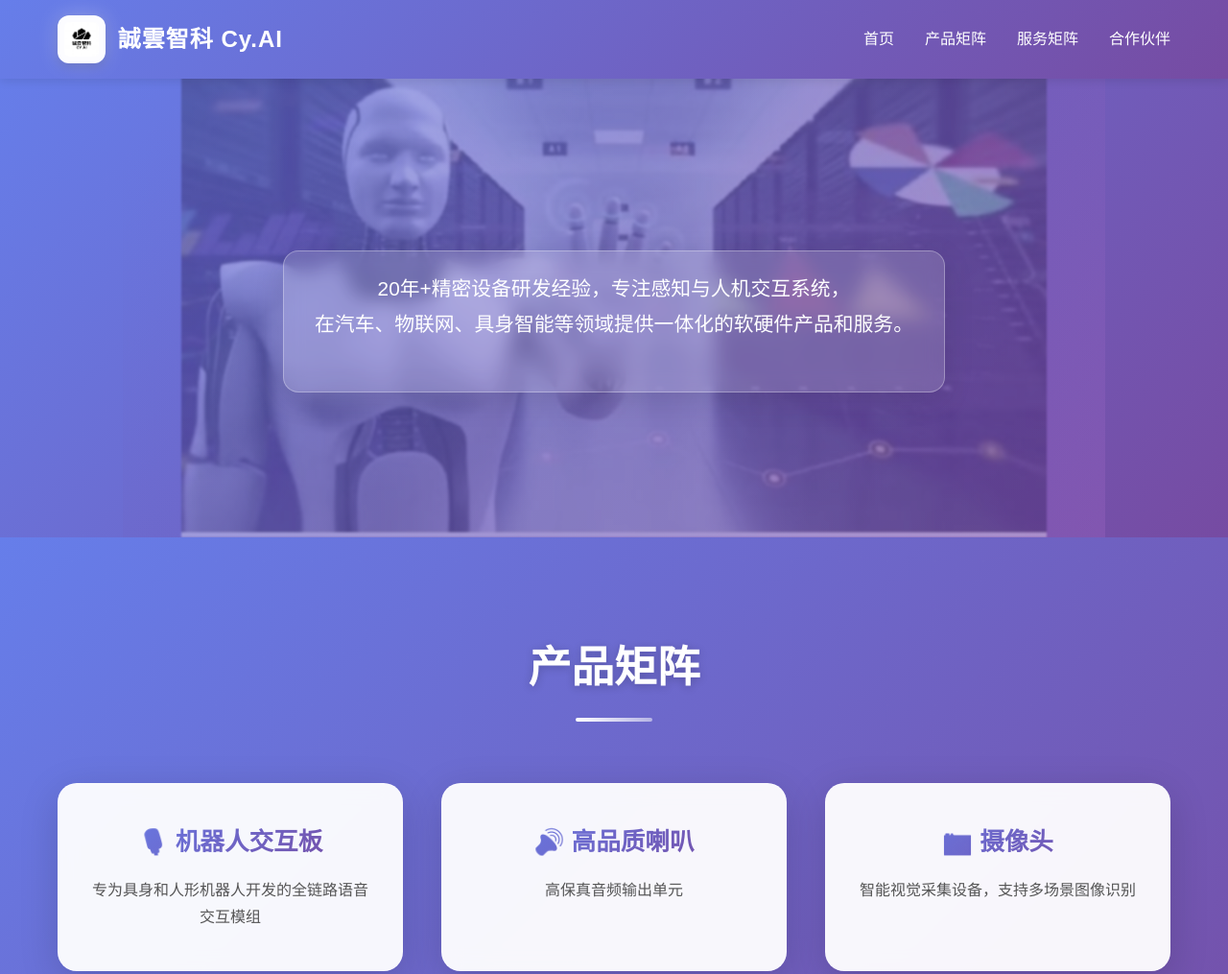
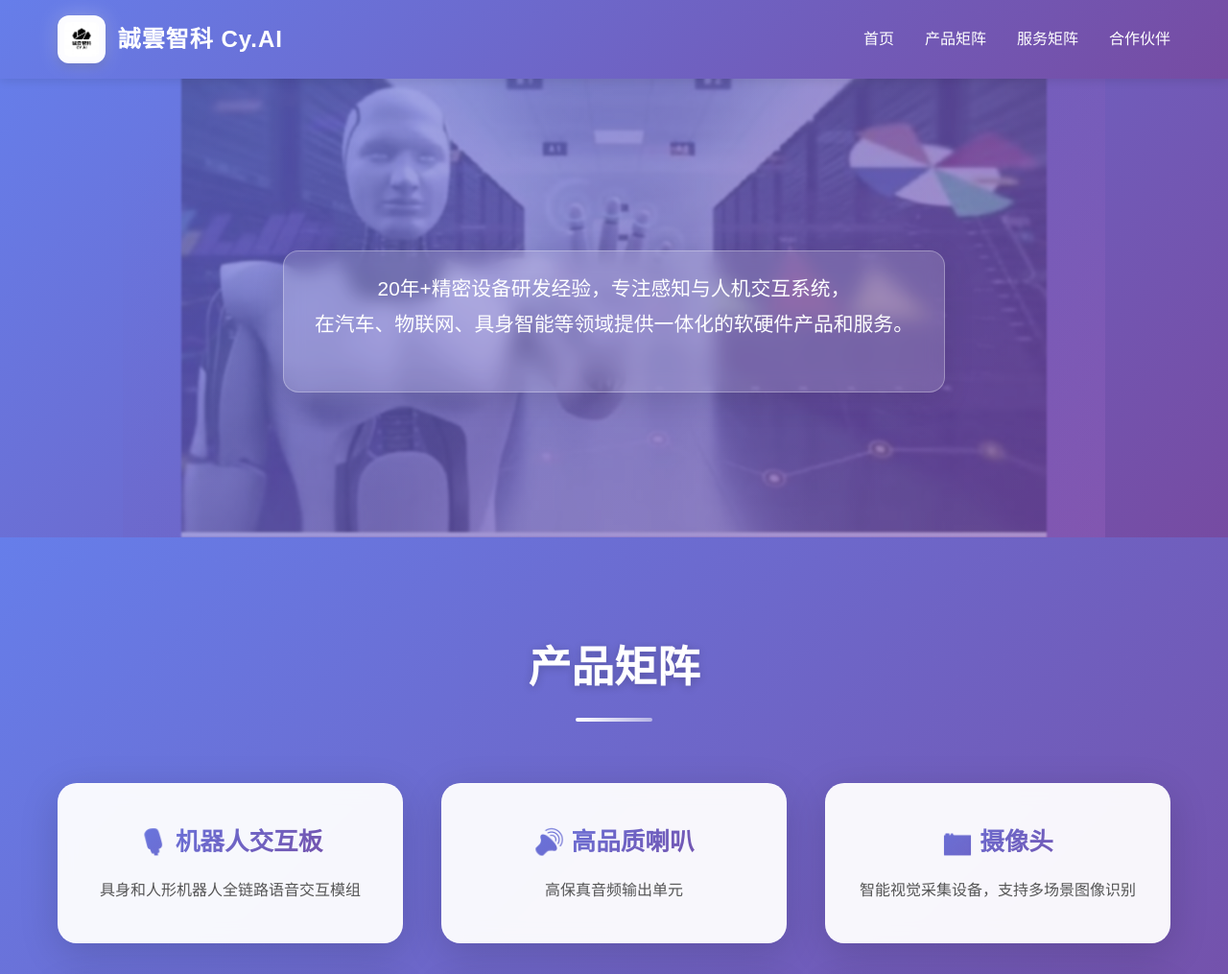
Before and after one commit to qxcjust/cyaispace, a plain HTML site: page index.html in a window 1280 px wide. Shown: the top 1015 px of the page at 96% size. Drawn offline with Linux system fonts and the light colour scheme.

Commit message:
fix(homepage): 修复产品描述文案问题
- 修正了机器人阵列麦克风交互板的产品描述文案
- 统一了产品短描述的一致性，避免重复表述
- 保持了国际化支持的完整性
- 确保了HTML结构和JavaScript功能的正常运行

```diff
--- a/index.html
+++ b/index.html
@@ -57,7 +57,7 @@
             <div class="products-grid">
                 <div class="product-card" data-product="mic">
                     <h3 data-i18n="product_mic">🎙️ 机器人阵列麦克风交互板</h3>
-                    <p data-i18n="product_mic_short_desc">专为具身和人形机器人开发的全链路语音交互模组</p>
+                    <p data-i18n="product_mic_short_desc">具身和人形机器人全链路语音交互模组</p>
                 </div>
                 <div class="product-card" data-product="speaker">
                     <h3 data-i18n="product_speaker">🔊 高品质喇叭</h3>
--- a/script.js
+++ b/script.js
@@ -27,7 +27,7 @@ document.addEventListener('DOMContentLoaded', function() {
         mic: {
             title: '阵列麦克风',
             titleKey: 'product_mic',
-            shortDescription: '专为具身和人形机器人开发的全链路语音交互模组',
+            shortDescription: '具身和人形机器人全链路语音交互模组',
             shortDescriptionKey: 'product_mic_short_desc',
             description: '对具身和人形机器人专门开发的全链路语音交互模组，包括拾音降噪、回声消除、本地唤醒、360度声源定位、本地语音指令识别、语音合成、在线语音识别、语义理解、大模型交互等功能',
             descriptionKey: 'product_mic_desc',
@@ -195,7 +195,7 @@ const translations = {
         hero_description: '20年+精密设备研发经验，专注感知与人机交互系统，<br>在汽车、物联网、具身智能等领域提供一体化的软硬件产品和服务。',
         section_products: '产品矩阵',
         product_mic: '🎙️ 机器人交互板',
-        product_mic_short_desc: '专为具身和人形机器人开发的全链路语音交互模组',
+        product_mic_short_desc: '具身和人形机器人全链路语音交互模组',
         product_mic_desc: '对具身和人形机器人专门开发的全链路语音交互模组，包括拾音降噪、回声消除、本地唤醒、360度声源定位、本地语音指令识别、语音合成、在线语音识别、语义理解、大模型交互等功能',
         product_mic_specs_title: '硬件规格',
         product_mic_spec_1: '• 支持12V输入',
@@ -263,7 +263,7 @@ const translations = {
         hero_description: '20+ years of precision equipment R&D experience, focusing on perception and human-computer interaction systems,<br>providing integrated hardware and software products and services in automotive, IoT, and embodied intelligence fields.',
         section_products: 'Product Matrix',
         product_mic: '🎙️ Robot Interactive Board',
-        product_mic_short_desc: 'Full-link voice interaction module designed for embodied and humanoid robots',
+        product_mic_short_desc: 'Full-link voice interaction module for embodied and humanoid robots',
         product_mic_desc: 'Full-link voice interaction module specifically developed for embodied and humanoid robots, including pickup noise reduction, echo cancellation, local wake-up, 360° sound source localization, local voice command recognition, voice synthesis, online voice recognition, semantic understanding, large model interaction, etc.',
         product_mic_specs_title: 'Hardware Specifications',
         product_mic_spec_1: '• Support 12V input',
@@ -332,7 +332,7 @@ const translations = {
         hero_description: '20年以上の精密機器開発経験、知覚とヒューマンコンピュータインタラクションシステムに特化し、<br>自動車、IoT、具現化知能などの分野で統合的なハードウェアおよびソフトウェア製品とサービスを提供します。',
         section_products: '製品マトリクス',
         product_mic: '🎙️ ロボットインタラクティブボード',
-        product_mic_short_desc: '具現化およびヒューマノイドロボット向けに設計されたフルリンク音声対話モジュール',
+        product_mic_short_desc: '具現化およびヒューマノイドロボット向けフルリンク音声対話モジュール',
         product_mic_desc: '具現化およびヒューマノイドロボット向けに特別に開発されたフルリンク音声対話モジュール。集音ノイズ低減、エコーキャンセレーション、ローカル起動、360度音源定位、ローカル音声コマンド認識、音声合成、オンライン音声認識、意味理解、大規模モデル対話などの機能を含む',
         product_mic_specs_title: 'ハードウェア仕様',
         product_mic_spec_1: '• 12V入力対応',
```
